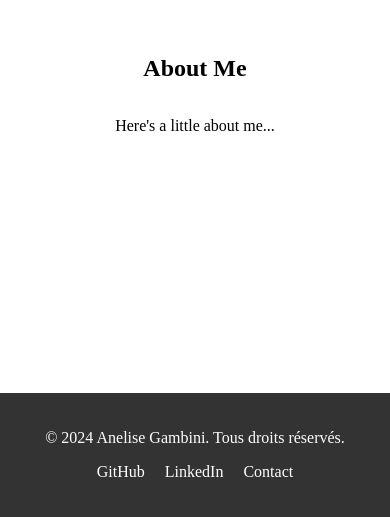
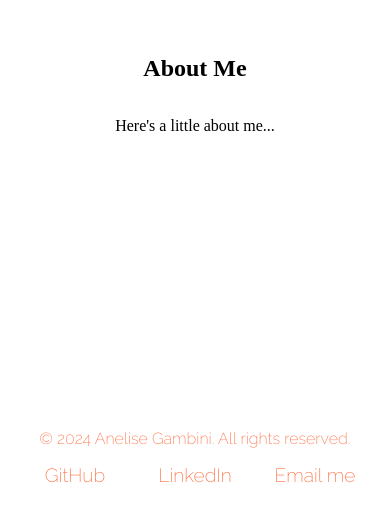
Before and after one commit to Gambizzz/portfolio-2024, a Next.js app: page / in a window 390 px wide. Shown: the part 807-1324 px from the top of the page. Built offline with nearby package versions, Linux system fonts and the light colour scheme.

Commit message:
Links footer OK + icons OK + responsive footer OK

```diff
--- a/package.json
+++ b/package.json
@@ -13,6 +13,7 @@
     "next": "14.2.13",
     "react": "^18",
     "react-dom": "^18",
+    "react-icons": "^5.3.0",
     "sass": "^1.79.2"
   },
   "devDependencies": {
--- a/src/components/CustomCursor.jsx
+++ b/src/components/CustomCursor.jsx
@@ -11,13 +11,13 @@ const CustomCursor = () => {
     };
 
     const handleMouseOver = (e) => {
-      if (e.target.tagName === 'A' || e.target.tagName === 'BUTTON') {
+      if (e.target.tagName === 'A' || e.target.tagName === 'BUTTON' || e.target.closest('svg')) {
         setIsHovering(true);
       }
     };
 
     const handleMouseOut = (e) => {
-      if (e.target.tagName === 'A' || e.target.tagName === 'BUTTON') {
+      if (e.target.tagName === 'A' || e.target.tagName === 'BUTTON' || e.target.closest('svg')) {
         setIsHovering(false);
       }
     };
@@ -36,7 +36,7 @@ const CustomCursor = () => {
   return (
     <div
       className={`${styles.cursor} ${isHovering ? styles.hoverLink : ''}`}
-      style={{ top: position.y, left: position.x }}
+      style={{ top: `${position.y}px`, left: `${position.x}px` }}
     />
   );
 };
--- a/src/components/Footer.jsx
+++ b/src/components/Footer.jsx
@@ -1,15 +1,40 @@
-import React from 'react';
+import React, { useState } from 'react';
+import { FaGithub, FaLinkedin} from 'react-icons/fa';
+import { IoIosMail } from "react-icons/io";
 import styles from '../styles/components/Footer.module.scss';
 
 const Footer = () => {
+  const [hoveredLink, setHoveredLink] = useState(null);
+
   return (
     <footer className={styles.footer}>
       <div className={styles.container}>
-        <p>&copy; {new Date().getFullYear()} Anelise Gambini. Tous droits réservés.</p>
+        <p className='copyright'>&copy; {new Date().getFullYear()} Anelise Gambini. All rights reserved.</p>
         <ul className={styles.socialLinks}>
-          <li><a href="https://github.com/Gambizzz" target="_blank" rel="noopener noreferrer">GitHub</a></li>
-          <li><a href="https://linkedin.com/in/anelise-gambini-72b10855" target="_blank" rel="noopener noreferrer">LinkedIn</a></li>
-          <li><a href="mailto:anelisegambini@yahoo.fr">Contact</a></li>
+          <li
+            onMouseEnter={() => setHoveredLink('github')}
+            onMouseLeave={() => setHoveredLink(null)}
+          >
+            <a href="https://github.com/Gambizzz" target="_blank" rel="noopener noreferrer">
+              {hoveredLink === 'github' ? <FaGithub /> : 'GitHub'}
+            </a>
+          </li>
+          <li
+            onMouseEnter={() => setHoveredLink('linkedin')}
+            onMouseLeave={() => setHoveredLink(null)}
+          >
+            <a href="https://linkedin.com/in/anelise-gambini-72b10855" target="_blank" rel="noopener noreferrer">
+              {hoveredLink === 'linkedin' ? <FaLinkedin /> : 'LinkedIn'}
+            </a>
+          </li>
+          <li
+            onMouseEnter={() => setHoveredLink('mail')}
+            onMouseLeave={() => setHoveredLink(null)}
+          >
+            <a href="mailto:anelisegambini@yahoo.fr">
+              {hoveredLink === 'mail' ? <IoIosMail /> : 'Email me'}
+            </a>
+          </li>
         </ul>
       </div>
     </footer>
--- a/src/styles/components/Footer.module.scss
+++ b/src/styles/components/Footer.module.scss
@@ -1,28 +1,79 @@
+@import url('https://fonts.googleapis.com/css2?family=Raleway:wght@200&display=swap');
 @import '../../styles/variables.scss';
 
 .footer {
   margin-top: auto;
-  background-color: #333;
-  color: #fff;
+  color: $nav-text-color;
+  font-family: "Raleway", sans-serif;
   padding: 20px;
-  text-align: center;
+  box-sizing: border-box;
+}
+
+.container {
+  display: flex;
+  justify-content: space-between;
+  align-items: center;
+  box-sizing: border-box;
+}
+
+.copyright {
+  margin: 0;
 }
 
 .socialLinks {
   list-style: none;
   padding: 0;
+  margin: 0;
+  display: flex;
 }
 
 .socialLinks li {
-  display: inline;
   margin: 0 10px;
 }
 
 .socialLinks a {
-  color: #fff;
+  position: relative;
+  display: inline-block;
+  color: $nav-text-color;
   text-decoration: none;
+  cursor: none;
+  font-size: 1.2rem;
+  transition: all 0.3s ease;
+  width: 100px;
+  text-align: center;
 }
 
-.socialLinks a:hover {
-  text-decoration: underline;
+.socialLinks svg {
+  font-size: 2.5rem;
+  cursor: none;
+  position: absolute;
+  top: 50%;
+  left: 50%;
+  transform: translate(-50%, -50%);
+  opacity: 0;
+  visibility: hidden;
+  transition: opacity 0.3s ease, visibility 0.3s ease;
 }
+
+.socialLinks a:hover svg {
+  opacity: 1;
+  visibility: visible;
+}
+
+.socialLinks a span {
+  display: block;
+  transition: opacity 0.3s ease, visibility 0.3s ease;
+}
+
+.socialLinks a:hover span {
+  opacity: 0;
+  visibility: hidden;
+}
+
+@media (max-width: 768px) {
+  .container {
+    flex-direction: column;
+    align-items: center;
+    text-align: center;
+  }
+}
--- a/src/styles/components/Navbar.module.scss
+++ b/src/styles/components/Navbar.module.scss
@@ -85,7 +85,7 @@
     width: 120%;
     height: 120%;
     border-radius: 50%;
-    border: 2px solid rgba(181, 55, 226, 0.705);
+    border: 2px solid $cursor-color;
     box-sizing: border-box;
     z-index: -1;
     transition: border 0.3s ease;
--- a/src/styles/variables.scss
+++ b/src/styles/variables.scss
@@ -1 +1,2 @@
 $nav-text-color: rgb(255, 110, 66);
+$cursor-color: rgba(181, 55, 226, 0.705);
```
Also changed, not shown: 1 other file (tests, documents, lock files or other folders).
